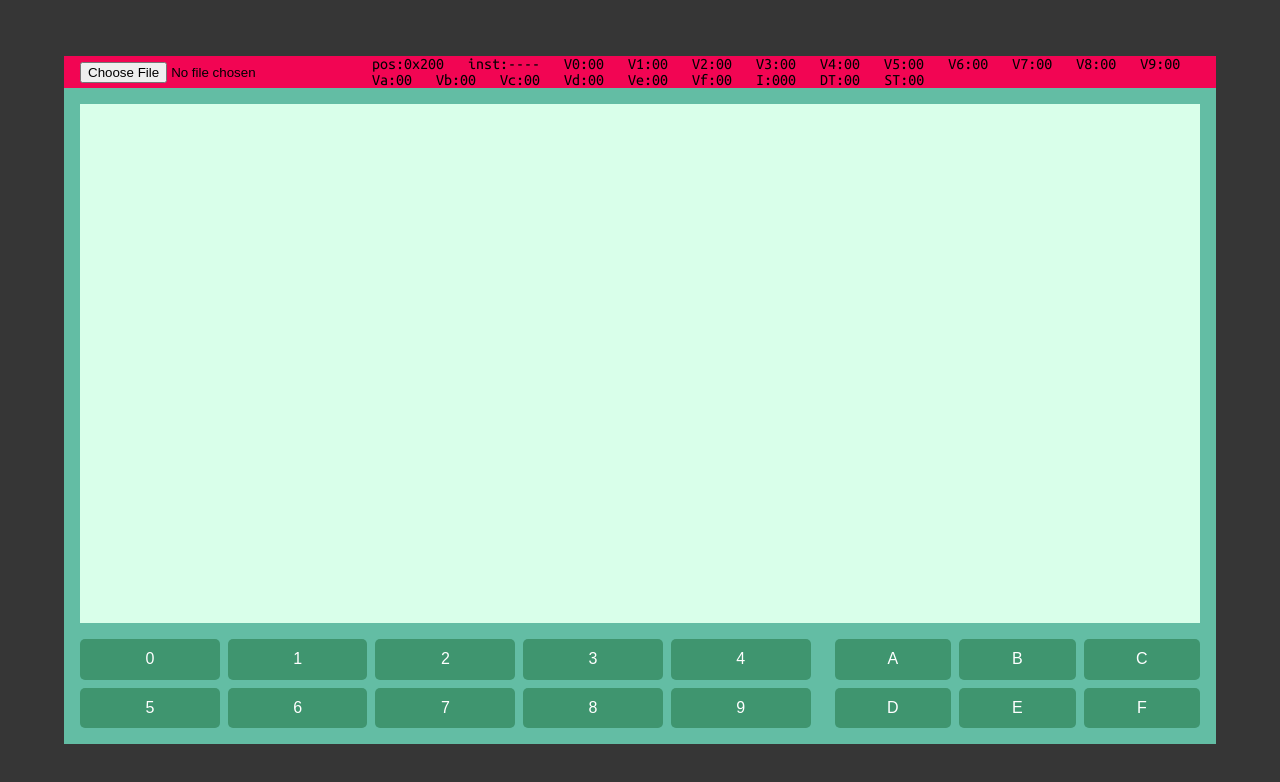
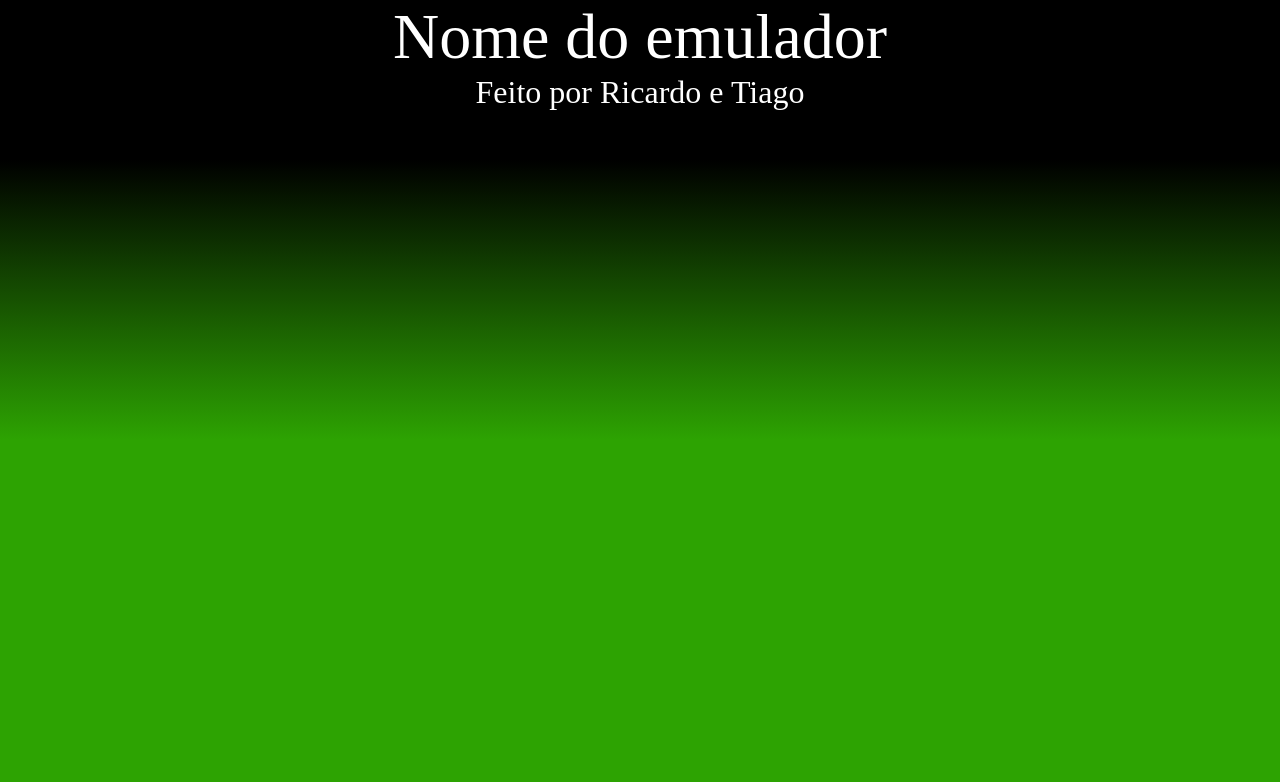
Before and after one commit to sleiph/CHIP-OITO, a React (Create React App) app: page / in a window 1280 px wide. Shown: the top 782 px of the page. Built offline with nearby package versions, Linux system fonts and the light colour scheme.

Commit message:
prototyping a welcome screen

```diff
--- a/src/App.js
+++ b/src/App.js
@@ -1,4 +1,5 @@
 import Home from './pages/Home'
+import Opening from './pages/Opening'
 
 import styled from 'styled-components'
 
@@ -13,7 +14,7 @@ const AppDiv = styled.div`
 function App() {
   return (
     <AppDiv>
-      <Home />
+      <Opening />
     </AppDiv>
   );
 }
--- /dev/null
+++ b/src/pages/Opening.js
@@ -0,0 +1,31 @@
+import React, { useState } from 'react';
+import styled from 'styled-components'
+
+const Container = styled.div`
+  width: 100%;
+  height: 100%;
+  display: flex;
+  flex-direction: column;
+  background: linear-gradient(180deg, #000000 20%, #2da302 55%);
+  text-align: center;
+  font-family: "Bahnschrift"
+`
+const Title = styled.div`
+    color: white;
+    font-size: 4em;
+`
+const Text = styled.div`
+    color: white;
+    font-size: 2em;
+`
+
+function Opening() {
+    return (
+        <Container>
+            <Title>Nome do emulador</Title>
+            <Text>Feito por Ricardo e Tiago</Text>
+        </Container>
+    )
+}
+
+export default Opening;
```
Also changed, not shown: src/pages/Home.js (line endings or trailing spaces).
